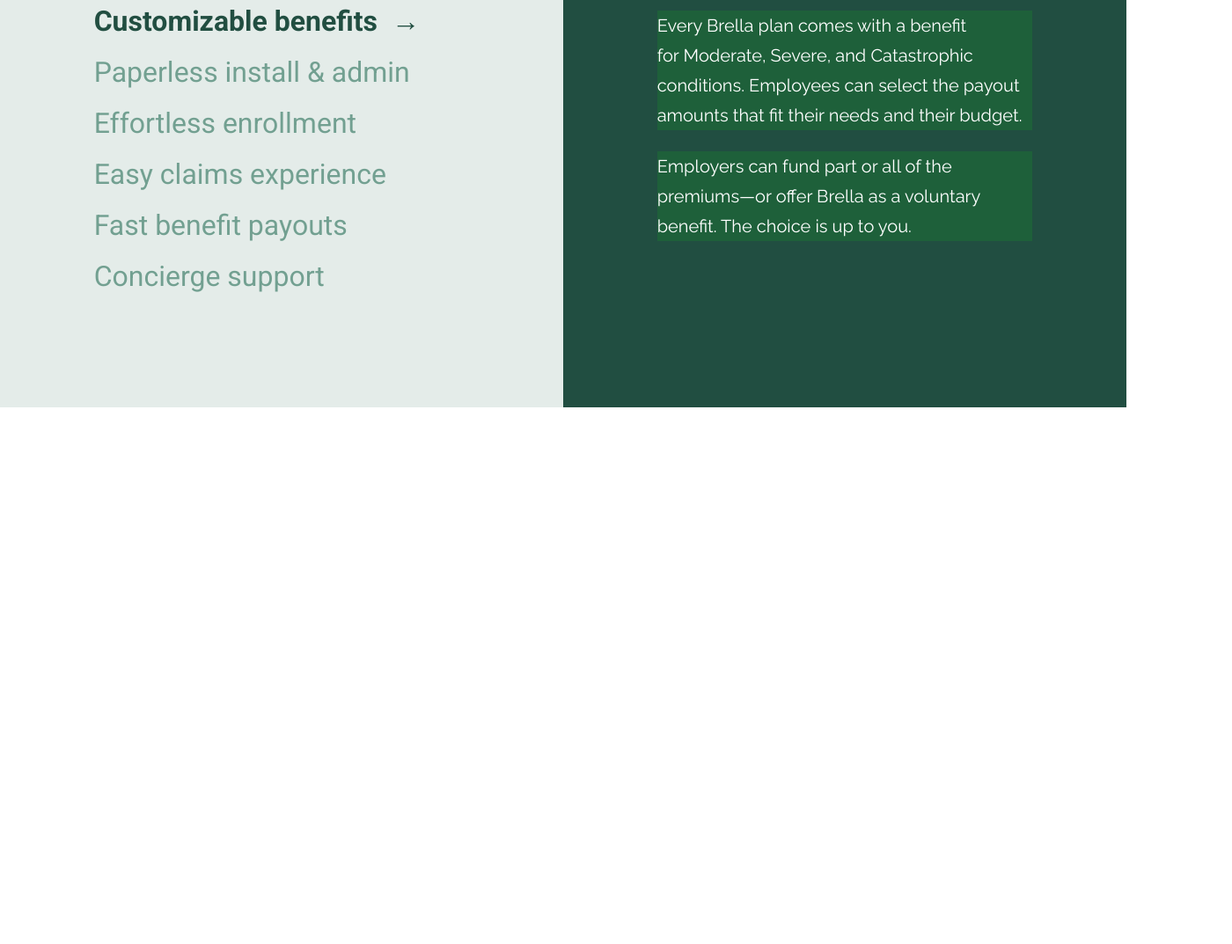
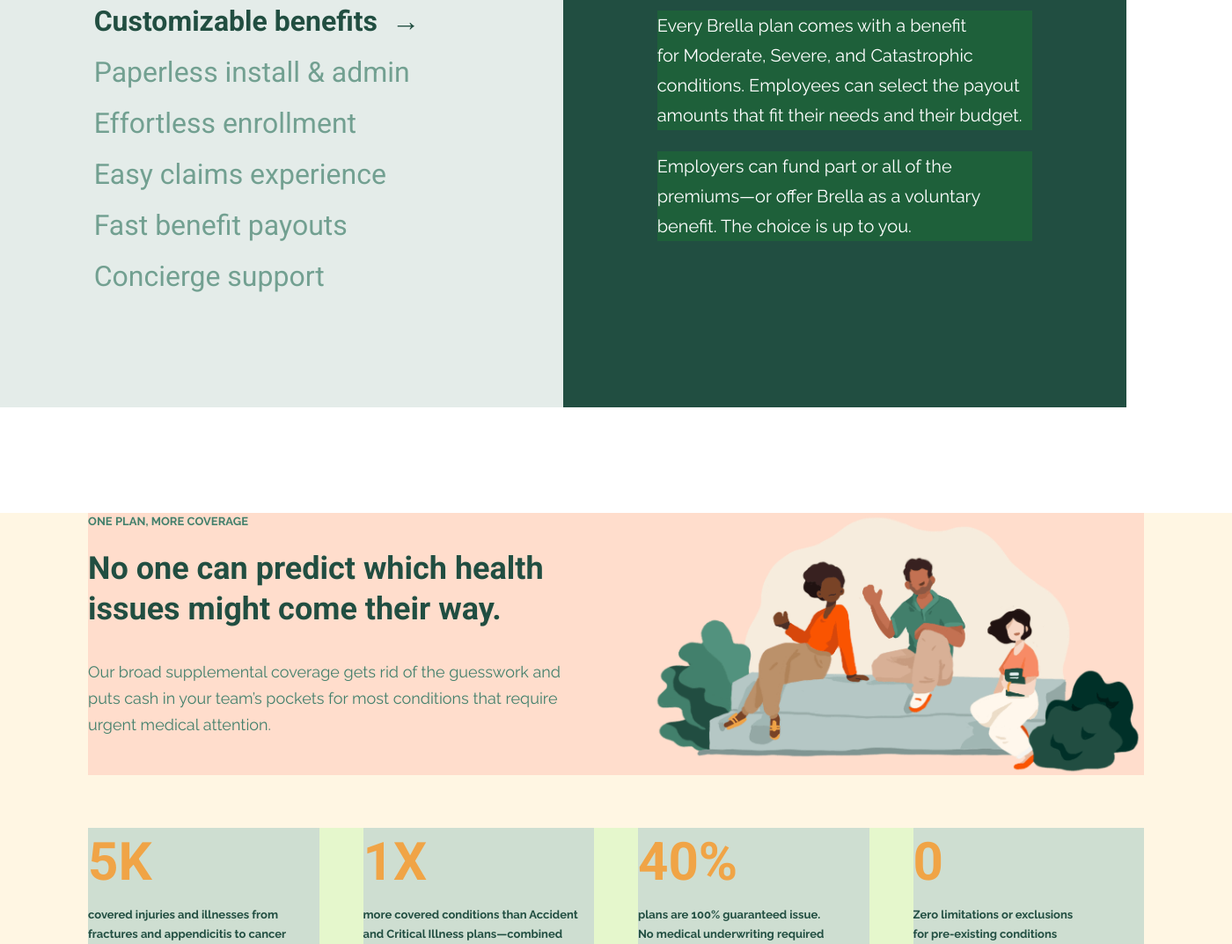
Before and after one commit to PlatenPrime/figma-king, a plain HTML site: page brella/index.html in a window 1280 px wide. Shown: the part 1715-2788 px from the top of the page at 88% size, 1400 px wide, since content can reach past the window. Before the commit the page ends 2178 px from the top, so only its background shows below. Drawn offline with Linux system fonts and the light colour scheme.

Commit message:
one plan section

```diff
--- a/brella/css/style.css
+++ b/brella/css/style.css
@@ -9,6 +9,7 @@
   --color-text-muted: #43806c;
   --color-text-black: #222222;
   --color-border: #e2e8e5;
+  --color-orange: #f0a446;
 
   --color-why-brella-accent-line: #e8c5a0;
 
@@ -33,7 +34,6 @@
   --why-brella-height: 728px;
   --why-brella-inner-height: 432px;
   --brella-brings-height: 640px;
-  --why-brella-chart-crossline-color: #f0a446;
 
   --color-brella-brings-light: #e4ece9;
 
@@ -44,6 +44,8 @@
 
 body {
   width: 100%;
+  max-width: var(--layout-width);
+  margin-inline: auto;
 }
 
 .container {
@@ -53,8 +55,37 @@
 }
 
 .content-container {
-  max-width: var(--content-width);
+  width: var(--content-width);
   margin-inline: auto;
+}
+
+.label {
+  font-family: var(--font-raleway);
+  font-size: 13px;
+  font-weight: 400;
+  line-height: 20px;
+  letter-spacing: 0.05px;
+  text-transform: uppercase;
+  color: var(--color-text-muted);
+}
+
+.title {
+  font-family: var(--font-roboto);
+  font-size: 36px;
+  font-weight: 700;
+  line-height: 46px;
+  color: var(--color-primary);
+  text-align: left;
+  text-wrap: pretty;
+}
+
+.desc {
+  font-family: var(--font-raleway);
+  font-size: 18px;
+  font-weight: 400;
+  line-height: 30px;
+  letter-spacing: 0.02px;
+  color: var(--color-text-muted);
 }
 
 /* Header / Navbar */
@@ -194,13 +225,6 @@
 
 .hero__title {
   max-width: 516px;
-  font-family: var(--font-roboto);
-  font-size: 36px;
-  font-weight: 700;
-  line-height: 46px;
-  color: var(--color-primary);
-  text-align: left;
-  text-wrap: pretty;
 }
 
 .hero__search {
@@ -349,35 +373,12 @@
   background-color: rgba(255, 255, 0, 0.1);
 }
 
-.why-brella__label {
-  font-family: var(--font-raleway);
-  font-size: 13px;
-  font-weight: 400;
-  line-height: 20px;
-  letter-spacing: 0.05px;
-  text-transform: uppercase;
-  color: var(--color-text-muted);
-}
-
 .why-brella__title {
   margin-top: 20px;
-  font-family: var(--font-roboto);
-  font-size: 36px;
-  font-weight: 700;
-  line-height: 46px;
-  color: var(--color-primary);
-  text-align: left;
-  text-wrap: pretty;
 }
 
 .why-brella__desc {
   margin-top: 35px;
-  font-family: var(--font-raleway);
-  font-size: 18px;
-  font-weight: 400;
-  line-height: 30px;
-  letter-spacing: 0.02px;
-  color: var(--color-text-muted);
 }
 
 .why-brella__link {
@@ -409,7 +410,7 @@
 .why-brella__chart-crossline {
   width: 510px;
   height: 2px;
-  background-color: var(--why-brella-chart-crossline-color);
+  background-color: var(--color-orange);
   position: absolute;
   top: 233px;
   left: 0;
@@ -470,16 +471,6 @@
   background-color: var(--color-brella-brings-light);
 }
 
-.brella-brings__label {
-  font-family: var(--font-raleway);
-  font-size: 13px;
-  font-weight: 400;
-  line-height: 20px;
-  letter-spacing: 0.05px;
-  text-transform: uppercase;
-  color: var(--color-text-muted);
-}
-
 .brella-brings__list {
   margin-top: 32px;
   display: flex;
@@ -533,3 +524,74 @@
 .brella-brings__content {
   padding: 48px var(--content-gutter);
 }
+
+.one-plan {
+  display: flex;
+  flex-direction: column;
+  justify-content: space-between;
+  background-color: #fcae111e;
+  width: 1400px;
+  height: 490.34px;
+  margin-inline: auto;
+  margin-top: 120px;
+}
+.one-plan__more {
+  display: grid;
+  grid-template-columns: 1fr 1fr;
+  margin-inline: auto;
+  background-color: rgba(255, 0, 0, 0.1);
+}
+
+.one-plan__more-content-label {
+  font-weight: 700;
+}
+
+.one-plan__more-content-title {
+  margin-top: 20px;
+}
+
+.one-plan__more-content-desc {
+  margin-top: 34px;
+  max-width: 551px;
+}
+
+.one-plan__more-image-img {
+  width: 560px;
+  height: 298px;
+  margin-left: 40px;
+}
+
+.one-plan__stats {
+display: flex;
+justify-content: space-between;
+  background-color: rgba(0, 255, 0, 0.1);
+  height: 132px;
+}
+
+.one-plan__stats-item {
+  width: 262.5px;
+  height: 132px;
+  background-color: rgba(0, 0, 255, 0.1);
+  display: flex;
+  flex-direction: column;
+  justify-content: space-between;
+
+}
+
+.one-plan__stats-item-title {
+  font-family: var(--font-roboto);
+  font-size: 60px;
+  font-weight: 700;
+  line-height: 78px;
+  color: var(--color-orange);
+}
+
+.one-plan__stats-item-desc {
+  font-family: var(--font-raleway);
+  font-size: 13px;
+  font-weight: 700;
+  line-height: 22px;
+  color: var(--color-primary);
+  text-align: left;
+  text-wrap: balance;
+}
--- a/brella/index.html
+++ b/brella/index.html
@@ -72,7 +72,7 @@
       <section class="hero" aria-labelledby="hero-title">
         <div class="hero__inner content-container">
           <div class="hero__content">
-            <h1 class="hero__title" id="hero-title">
+            <h1 class="hero__title title" id="hero-title">
               Give your team peace of mind with supplemental health insurance
               from Brella.
             </h1>
@@ -166,12 +166,12 @@
       <section class="why-brella container" aria-labelledby="why-brella-title">
         <div class="why-brella__inner content-container">
           <div class="why-brella__intro">
-            <p class="why-brella__label">Why Brella?</p>
-            <h2 class="why-brella__title" id="why-brella-title">
+            <p class="why-brella__label label">Why Brella?</p>
+            <h2 class="why-brella__title title" id="why-brella-title">
               Today, any health insurance deductible can feel like a high
               deductible.
             </h2>
-            <p class="why-brella__desc">
+            <p class="why-brella__desc desc">
               Brella's supplemental health plan enhances your health benefit
               strategy to ensure that health hardships don't become financial
               burdens.
@@ -199,7 +199,7 @@
       >
         <div class="brella-brings__inner">
           <div class="brella-brings__nav">
-            <p class="brella-brings__label" id="brella-brings-title">
+            <p class="brella-brings__label label" id="brella-brings-title">
               Brella brings
             </p>
             <ul class="brella-brings__list">
@@ -228,6 +228,60 @@
           </div>
         </div>
       </section>
+
+      <section class="one-plan">
+        <div class="one-plan__more content-container">
+          <div class="one-plan__more-content">
+            <p class="label one-plan__more-content-label">
+              one plan, more coverage
+            </p>
+            <h2 class="one-plan__more-content-title title">
+              No one can predict which health issues might come their way.
+            </h2>
+            <p class="one-plan__more-content-desc desc">
+              Our broad supplemental coverage gets rid of the guesswork and puts
+              cash in your team’s pockets for most conditions that require
+              urgent medical attention.
+            </p>
+          </div>
+          <div class="one-plan__more-image">
+            <img
+              class="one-plan__more-image-img"
+              src="img/one-plan.png"
+              alt="One Plan More"
+            />
+          </div>
+        </div>
+
+        <div class="one-plan__stats content-container">
+          <div class="one-plan__stats-item">
+            <h3 class="one-plan__stats-item-title">5K</h3>
+            <p class="one-plan__stats-item-desc">
+              covered injuries and illnesses from fractures and appendicitis to
+              cancer
+            </p>
+          </div>
+          <div class="one-plan__stats-item">
+            <h3 class="one-plan__stats-item-title">1X</h3>
+            <p class="one-plan__stats-item-desc">
+              more covered conditions than Accident and Critical Illness
+              plans—combined
+            </p>
+          </div>
+          <div class="one-plan__stats-item">
+            <h3 class="one-plan__stats-item-title">40%</h3>
+            <p class="one-plan__stats-item-desc">
+              plans are 100% guaranteed issue. No medical underwriting required
+            </p>
+          </div>
+          <div class="one-plan__stats-item">
+            <h3 class="one-plan__stats-item-title">0</h3>
+            <p class="one-plan__stats-item-desc">
+              Zero limitations or exclusions for pre-existing conditions
+            </p>
+          </div>
+        </div>
+      </section>
     </main>
   </body>
 </html>
```
Also changed, not shown: brella/img/one-plan.png (added).
